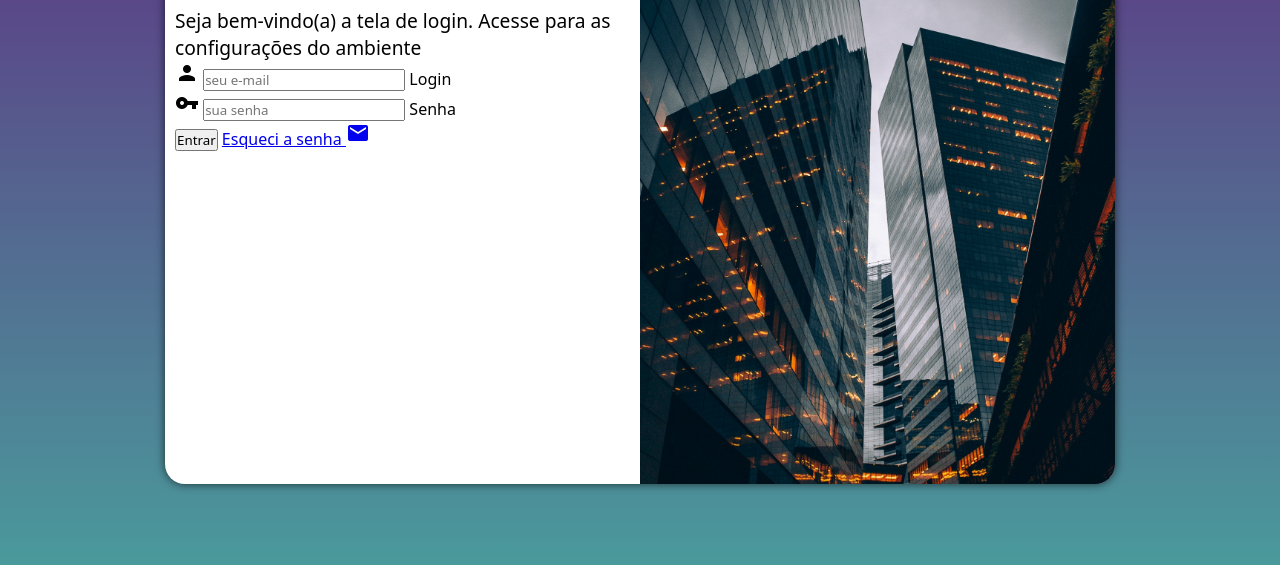
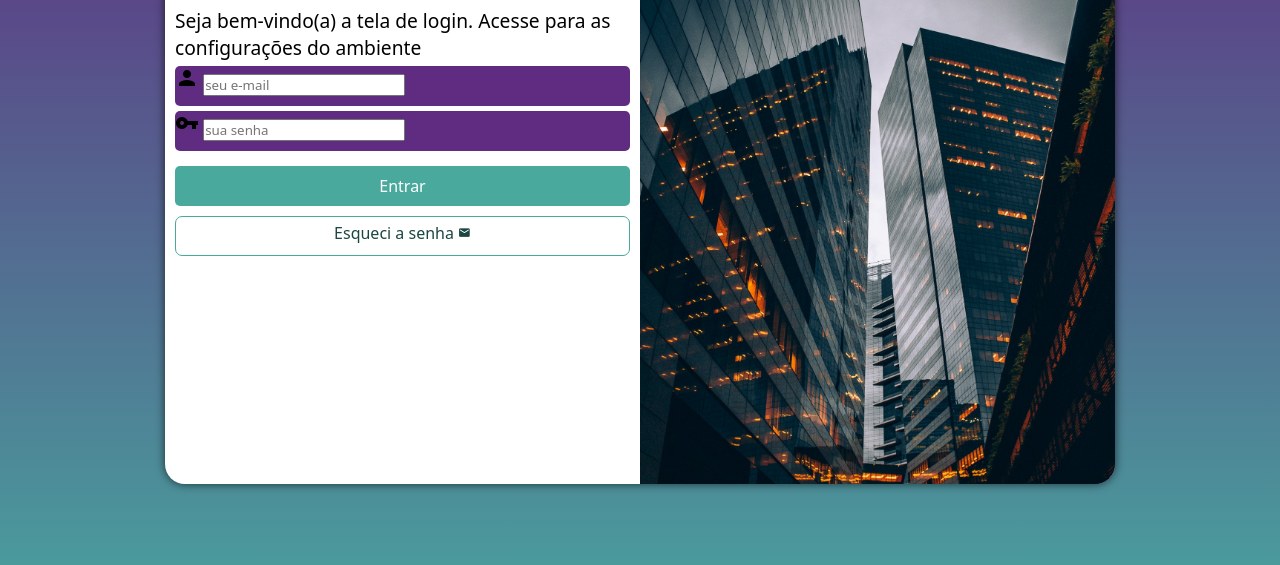
Before and after one commit to GideaoPereira/projeto-login, a plain HTML site: page index.html in a window 1280 px wide. Shown: the part 191-756 px from the top of the page. Drawn offline with Linux system fonts and the light colour scheme.

Commit message:
formataçao do form

```diff
--- a/estilos/media-query.css
+++ b/estilos/media-query.css
@@ -56,4 +56,5 @@
     div#formulario > p {
         font-size: 1.2em;
     }
+
 }
--- a/estilos/style.css
+++ b/estilos/style.css
@@ -64,3 +64,55 @@ div#formulario > h1 {
 div#formulario > p {
     font-size: 0.8em;
 }
+
+form > div.campo {
+    background-color: #5f2c82;
+    display: block;
+    width: 100%;
+    height: 40px;
+    border-radius: 5px;
+    margin: 5px 0px;
+}
+
+div.campo > label {
+    display: none;
+}
+
+form > input[type=submit] {
+    display: block;
+    margin-top: 15px;
+    font-size: 1em;
+    width: 100%;
+    height: 40px;
+    background-color: #49a99d;
+    color: white;
+    border: none;
+    border-radius: 5px;
+    cursor: pointer;
+}
+form > input[type=submit]:hover {
+    background-color: #1b4641;
+}
+
+form > a.botao {
+    display: block;
+    text-align: center;
+    font-size: 1em;
+    width: 100%;
+    height: 40px;
+    padding-top: 5px;
+    margin-top: 10px;
+    background-color: white;
+    color:  #1b4641;
+    border: 1px solid #49a99d;
+    border-radius: 7px;
+    text-decoration: none;
+}
+
+form > a.botao:hover {
+    background-color: #6aeede;
+}
+
+form > a.botao > i{
+    font-size: 0.8em;
+}
--- a/index.html
+++ b/index.html
@@ -38,7 +38,7 @@
                         <label for="isenha">Senha</label>
                     </div>
                     <input type="submit" value="Entrar">
-                    <a href="esqueci.html">Esqueci a senha <i class="material-icons">mail</i></a>
+                    <a href="esqueci.html" class="botao">Esqueci a senha <i class="material-icons">mail</i></a>
                 </form>
             </div>
         </section>
```
